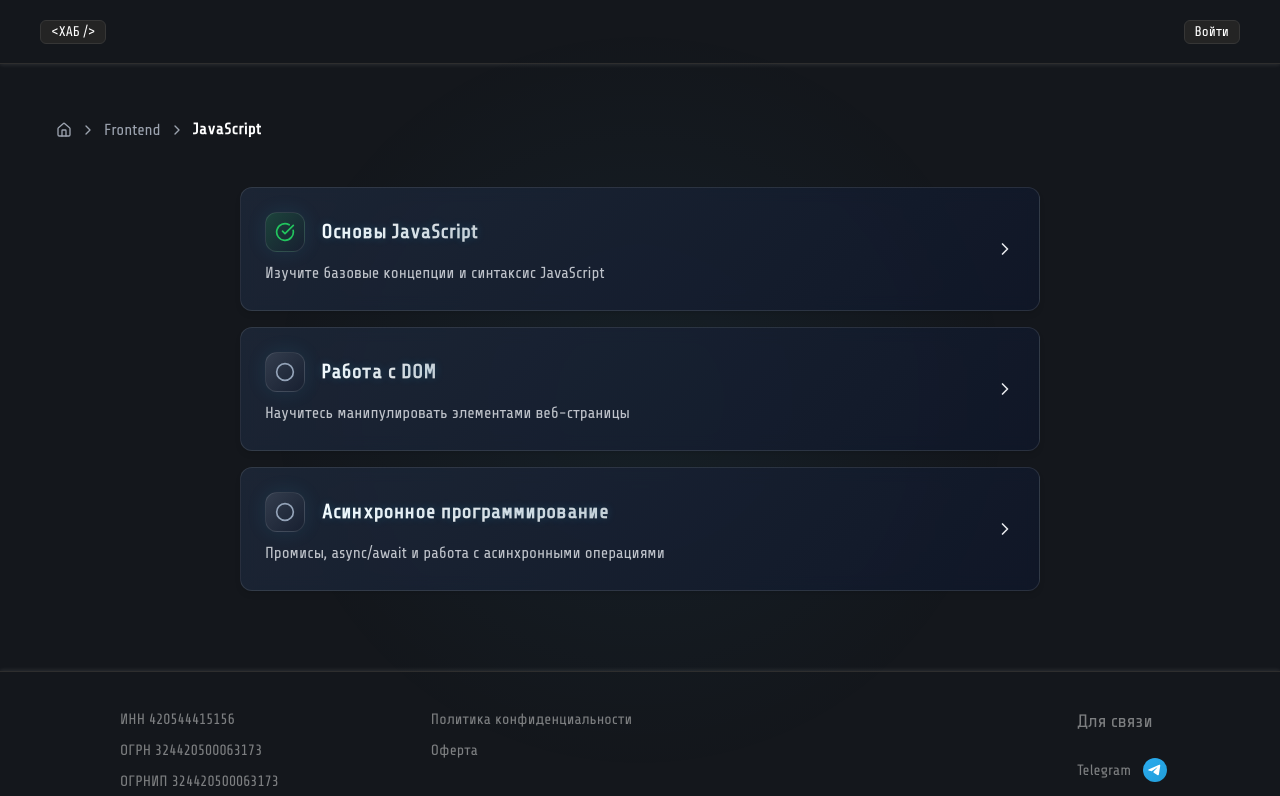
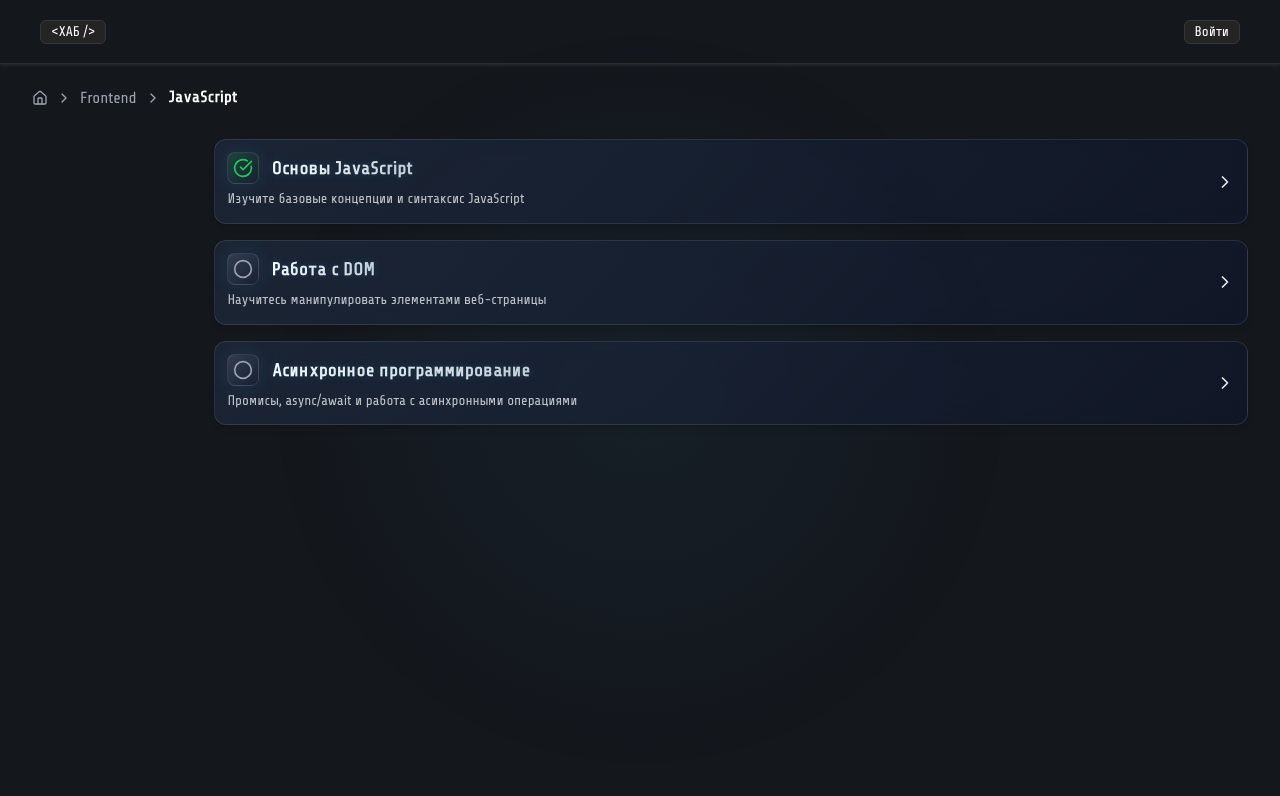
Before and after one commit to art-crazy/school-frontend, a React (Vite) app: page /frontend/javascript in a window 1280 px wide. Shown: the top 796 px of the page. Built offline with nearby package versions, Linux system fonts and the light colour scheme.

Commit message:
Правки по UI

```diff
--- a/src/pages/Frontend/JavaScriptPage.module.scss
+++ b/src/pages/Frontend/JavaScriptPage.module.scss
@@ -17,10 +17,14 @@
 }
 
 .container {
-    @apply mx-auto px-4 py-8 space-y-12;
+    width: 100%;
+    margin: 0 auto;
+    padding: 0 2rem;
+    min-height: calc(100vh - 64px);
+    display: flex;
+    flex-direction: column;
     position: relative;
     z-index: 10;
-    max-width: 1200px;
 }
 
 .header {
@@ -36,10 +40,14 @@
     @apply text-xl text-gray-300/90 leading-relaxed;
 }
 
+.section {
+    margin-left: 20%;
+}
+
 .materialsList {
     @apply flex flex-col gap-4;
-    max-width: 800px;
-    margin: 0 auto;
+    margin-left: 15%;
+    width: 85%;
 }
 
 .materialItem {
@@ -50,7 +58,7 @@
     background: linear-gradient(135deg, rgba(30, 41, 59, 0.8), rgba(15, 23, 42, 0.8));
     border: 1px solid rgba(255, 255, 255, 0.1);
     box-shadow: 0 4px 6px -1px rgba(0, 0, 0, 0.1), 0 2px 4px -1px rgba(0, 0, 0, 0.06);
-    padding: 1.5rem;
+    padding: 0.75rem;
     border-radius: 0.75rem;
     text-decoration: none;
     color: inherit;
@@ -82,17 +90,17 @@
     flex: 1;
     display: flex;
     flex-direction: column;
-    gap: 0.5rem;
+    gap: 0.25rem;
 }
 
 .materialHeader {
     display: flex;
     align-items: center;
-    gap: 1rem;
+    gap: 0.75rem;
 }
 
 .completionIcon {
-    @apply w-10 h-10 rounded-xl flex items-center justify-center text-white shadow-lg;
+    @apply w-8 h-8 rounded-lg flex items-center justify-center text-white shadow-lg;
     position: relative;
     overflow: hidden;
     border: 1px solid rgba(255, 255, 255, 0.1);
@@ -130,7 +138,7 @@
 }
 
 .materialTitle {
-    @apply text-xl font-semibold text-white;
+    @apply text-lg font-semibold text-white;
     text-shadow: 0 0 10px rgba(56, 189, 248, 0.2);
     background: linear-gradient(to right, #fff, rgba(255, 255, 255, 0.8));
     -webkit-background-clip: text;
@@ -138,12 +146,12 @@
 }
 
 .materialDescription {
-    @apply text-base text-gray-300/90 leading-relaxed;
+    @apply text-sm text-gray-300/90 leading-relaxed;
 }
 
 .materialAction {
     @apply transition-all duration-300 text-gray-200 hover:text-white flex items-center justify-center;
-    margin-left: 1rem;
+    margin-left: 0.75rem;
 
     &:hover {
         transform: translateX(4px);
```
